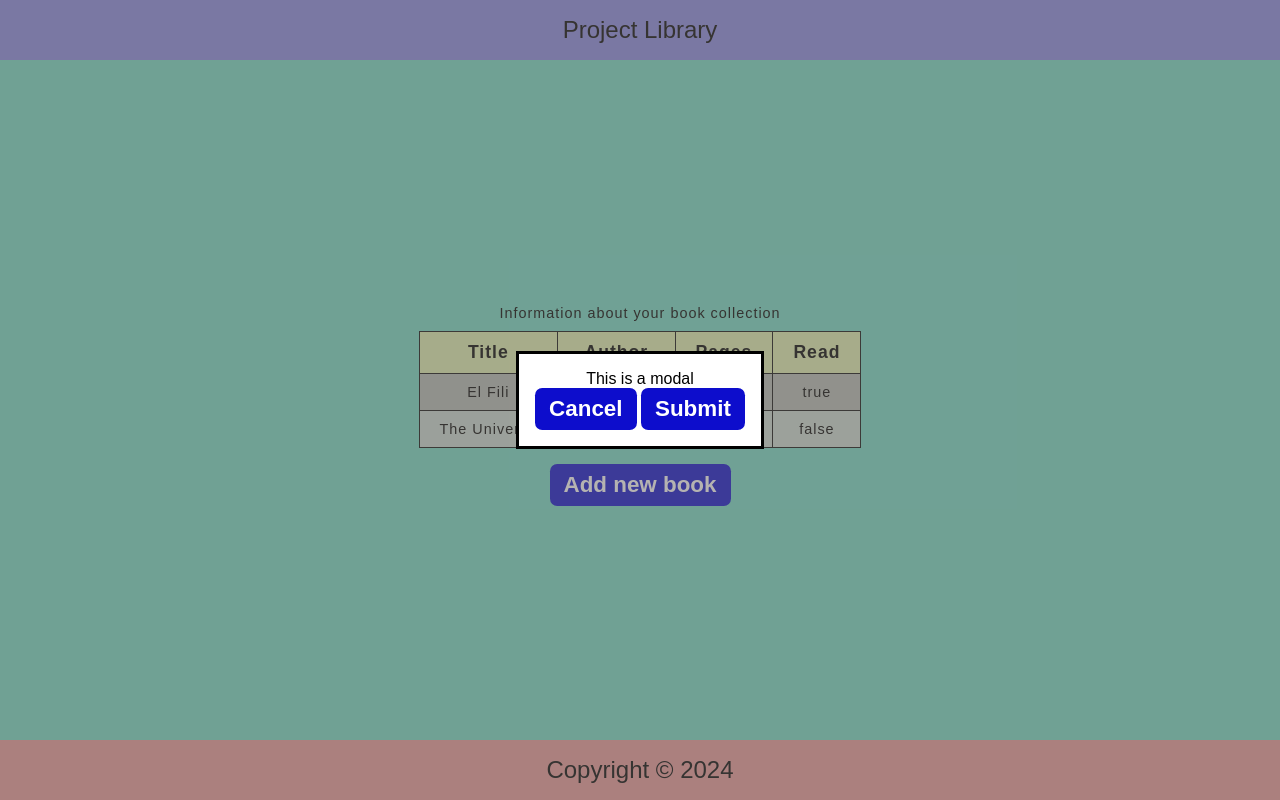
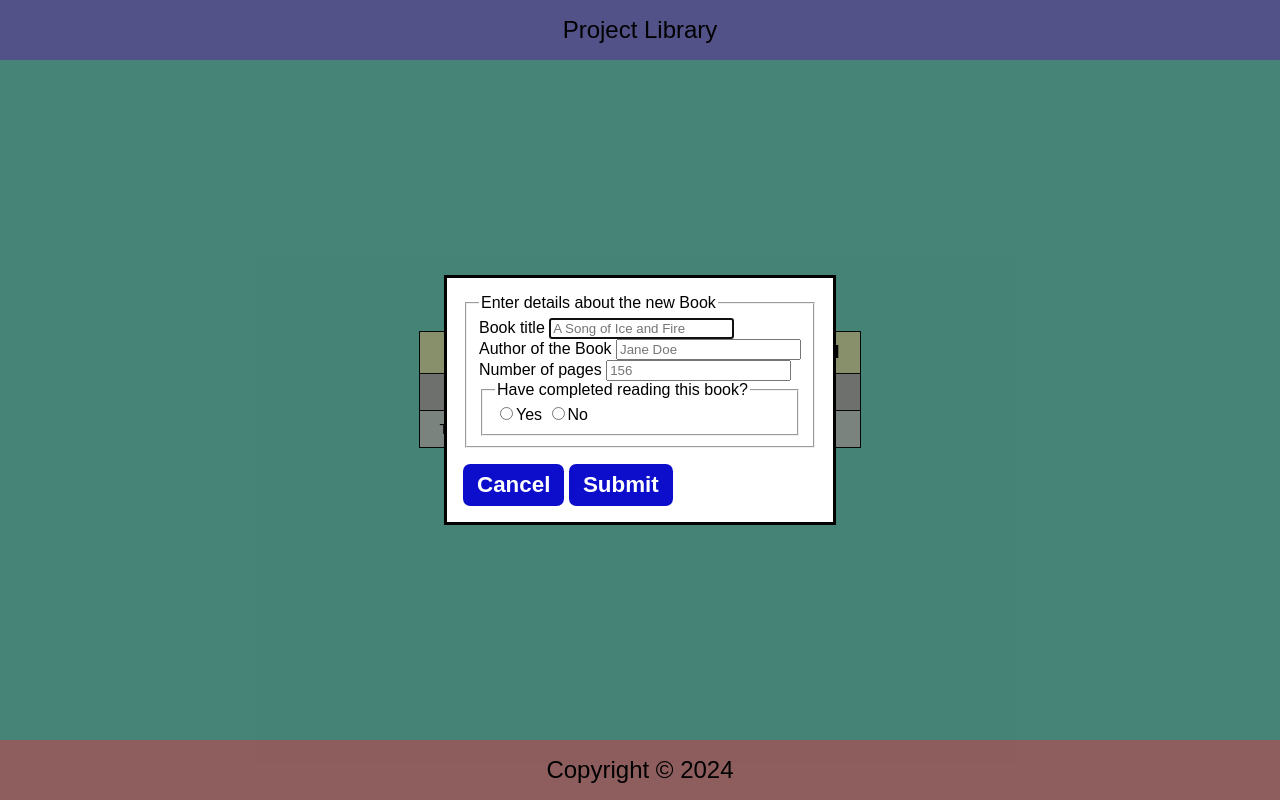
Before and after one commit to christianarlu/library, a plain HTML site: page index.html in a window 1280 px wide. Both pictures are taken after a click on the button "Add new book". Drawn offline with Linux system fonts and the light colour scheme.

Commit message:
Set up form inside dialog box

```diff
--- a/index.html
+++ b/index.html
@@ -40,15 +40,37 @@
             </table>
 
             <div class="content-buttons">
+                <button data-open-modal>Add new book</button>
+                <dialog data-modal>
+                    <form action="https://httpbin.org/post">
+                        <fieldset>
+                            <legend>Enter details about the new Book</legend>
+                            <div>
+                                <label for="title">Book title</label>
+                                <input type="text" id="title" name="title" placeholder="A Song of Ice and Fire">
+                            </div>
 
-                <button data-open-modal>Add new book</button>
+                            <div>
+                                <label for="author">Author of the Book</label>
+                                <input type="text" id="author" name="author" placeholder="Jane Doe">
+                            </div>
 
-                <dialog data-modal>
-                    <div>This is a modal</div>
-                    <button data-close-modal>Cancel</button>
-                    <button data-submit-modal>Submit</button>
+                            <div>
+                                <label for="pages">Number of pages</label>
+                                <input type="number" id="pages" name="pages" placeholder="156">
+                            </div>
+
+                            <fieldset>
+                                <legend>Have completed reading this book?</legend>
+                                <label for="read_status_radio_yes"><input type="radio" id="read_status_radio_yes" name="read" value="yes">Yes</label>
+                                <label for="read_status_radio_no"><input type="radio" id="read_status_radio_no" name="read" value="no">No</label>
+                            </fieldset>
+                        </fieldset>
+
+                        <button data-close-modal formmethod="dialog">Cancel</button>
+                        <button data-submit-modal>Submit</button>
+                    </form>
                 </dialog>
-
             </div>
 
         </main>
--- a/style.css
+++ b/style.css
@@ -14,7 +14,6 @@
 
 * {
     box-sizing: border-box;
-    text-align: center;
 }
 
 body {
@@ -52,7 +51,7 @@ body {
 }
 
 dialog::backdrop {
-  background-color: hsla(34, 3%, 41%, 0.5);
+  background-color: rgb(0 0 0 / .4);
 }
 
 /* Button Styles */
@@ -65,11 +64,9 @@ button {
   font-weight: bold;
   border-radius: 7.2px;
   border: var(--DARK-BLUE-COLOR, rgb(3, 3, 62));
+  margin-top: 16px;
 }
 
-button[data-open-modal] {
-  margin-top: 16px;
-}
 /* Button Styles */
 
 
```
